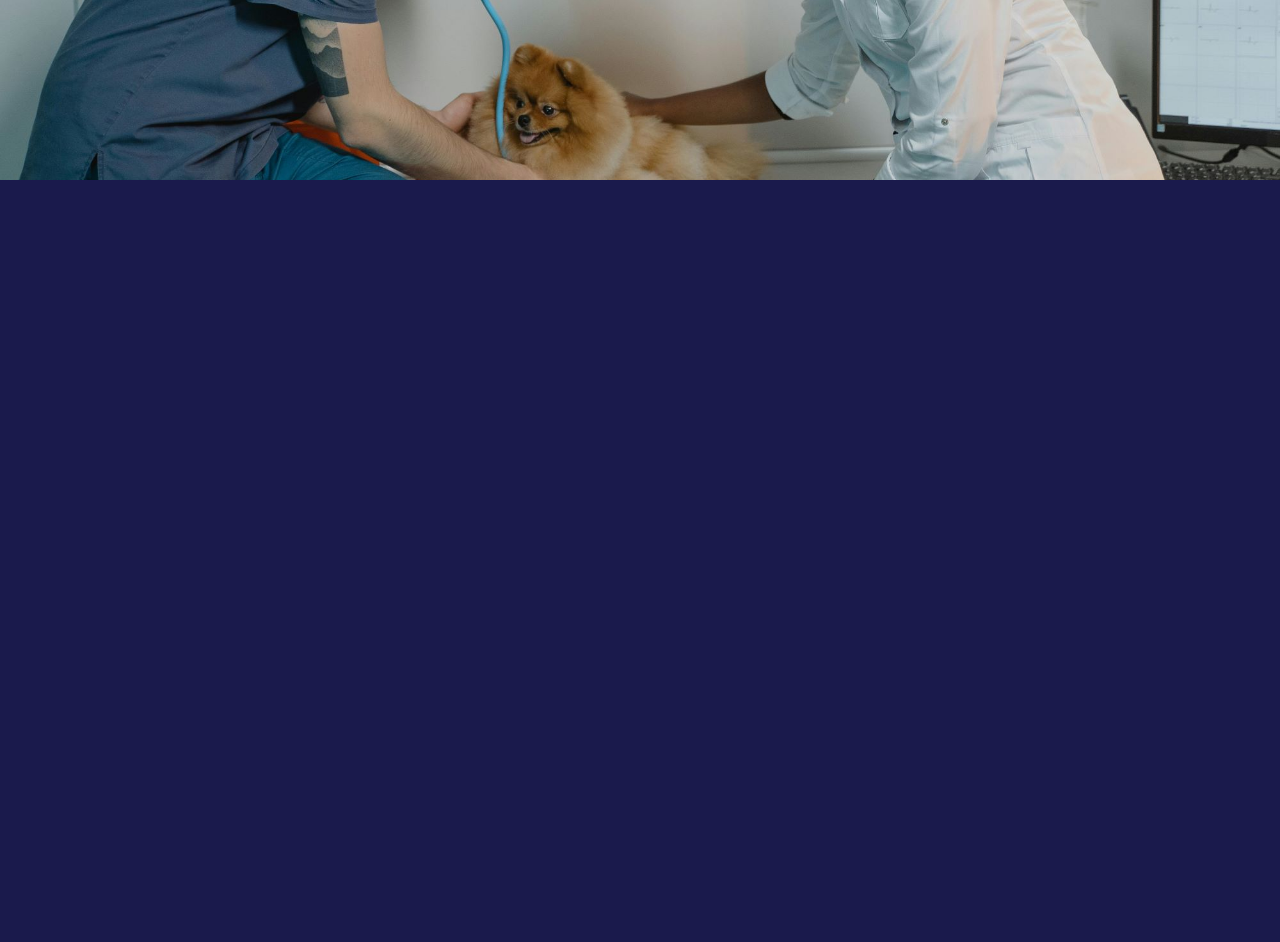
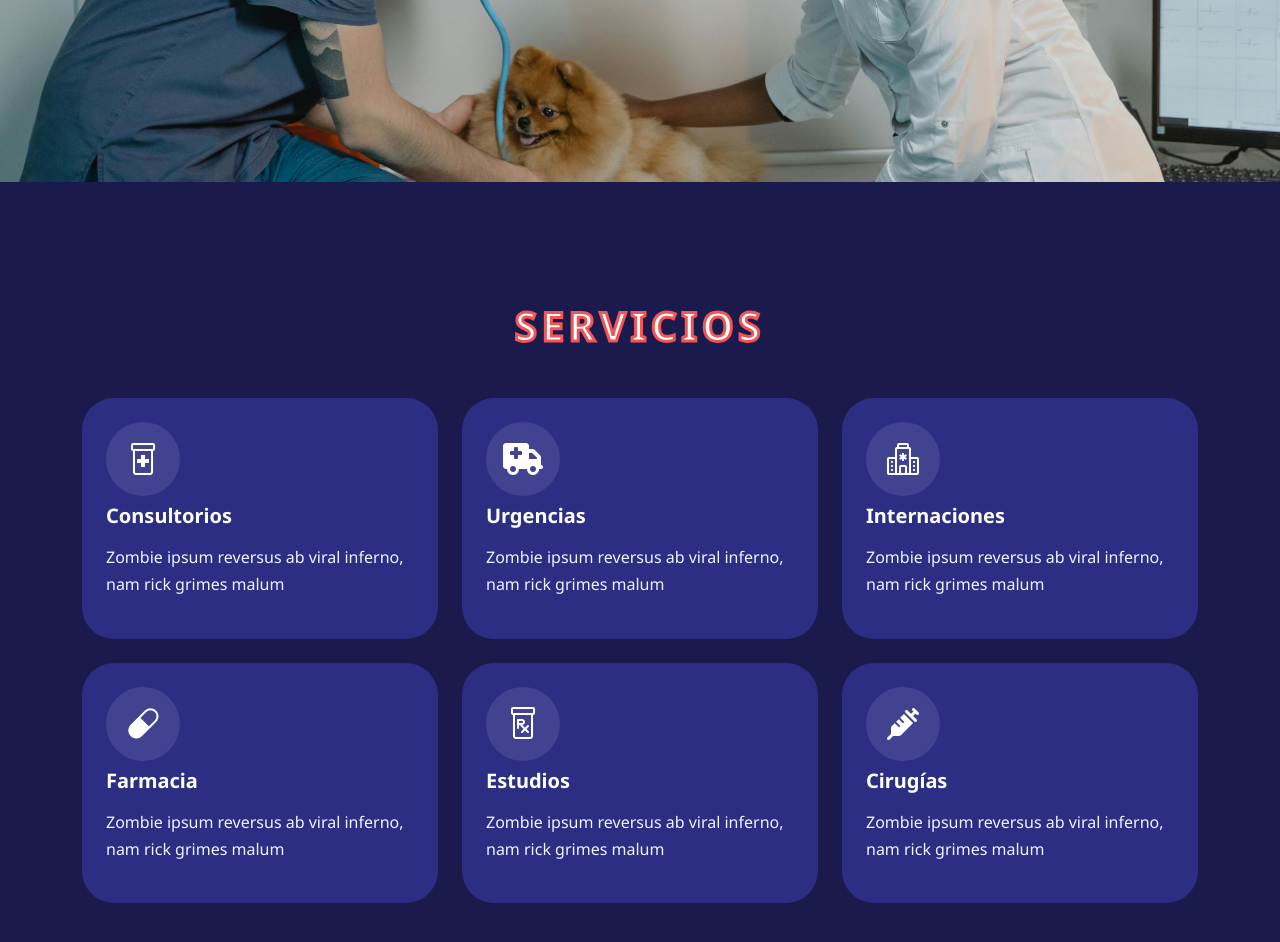
Before and after one commit to Scripts24/vet-pets, a plain HTML site: page index.html in a window 1280 px wide. Shown: the part 898-1840 px from the top of the page. Before the commit the page ends 1198 px from the top, so only its background shows below. Drawn offline with nearby package versions, Linux system fonts and the light colour scheme.

Commit message:
services section

```diff
--- a/css/style.css
+++ b/css/style.css
@@ -18,7 +18,7 @@
     --color-brand-light: #df7676;
     --color-body       : #EEF3FF;
     --color-heading    : #fff;
-    --color-border     : rgba(84, 85, 163, 0.1);
+    --color-border     : rgba(175, 175, 189, 0.1);
     --font-main        : 'Noto Sans', sans-serif;
     --border-radius    : 32px;
 }
@@ -56,6 +56,13 @@ section {
     padding: 120px 0;
 }
 
+.title {
+    margin-bottom      : 40px;
+    -webkit-text-stroke: 3px var(--color-brand);
+    color              : var(--color-heading);
+    letter-spacing     : .3rem;
+}
+
 .btn {
     padding: 12px 24px;
 }
@@ -76,7 +83,7 @@ section {
 
 .navbar {
     background-color: var(--color-bg-1) !important;
-    border-bottom: var(--color-border) 3px solid;
+    border-bottom   : var(--color-border) 5px solid;
 }
 
 .navbar-brand {
@@ -120,3 +127,22 @@ section {
     background           : url(../img/bg.jpg) no-repeat center center/cover;
     background-attachment: fixed;
 }
+
+/**SERVICIOS*/
+
+.service {
+    background-color: var(--color-bg-2);
+    border-radius   : var(--border-radius);
+}
+
+.icon-box {
+    width           : 74px;
+    height          : 74px;
+    background-color: rgba(255, 255, 255, .1);
+    border-radius   : 50%;
+    display         : inline-flex;
+    align-items     : center;
+    justify-content : center;
+    font-size       : 2rem;
+    color           : var(--color-heading);
+}
--- a/index.html
+++ b/index.html
@@ -9,6 +9,10 @@
     <link rel="shortcut icon" href="img/favicon.png" type="image/x-icon" />
     <!--Bootstrap icons-->
     <link rel="stylesheet" href="https://cdn.jsdelivr.net/npm/bootstrap-icons@1.11.3/font/bootstrap-icons.min.css" />
+    <!--Font Awesome-->
+    <link rel="stylesheet" href="https://cdnjs.cloudflare.com/ajax/libs/font-awesome/6.5.2/css/all.min.css"
+        integrity="sha512-SnH5WK+bZxgPHs44uWIX+LLJAJ9/2PkPKZ5QiAj6Ta86w+fsb2TkcmfRyVX3pBnMFcV7oQPJkl9QevSCWr3W6A=="
+        crossorigin="anonymous" referrerpolicy="no-referrer" />
     <!--Bootstrap css-->
     <link href="https://cdn.jsdelivr.net/npm/bootstrap@5.3.3/dist/css/bootstrap.min.css" rel="stylesheet"
         integrity="sha384-QWTKZyjpPEjISv5WaRU9OFeRpok6YctnYmDr5pNlyT2bRjXh0JMhjY6hW+ALEwIH" crossorigin="anonymous" />
@@ -52,7 +56,7 @@
     <!--Fin Navbar-->
     <main>
         <!--Inicio-->
-        <section id="home">
+        <section id="home" class="pb-0">
             <div class="container">
                 <div class="row justify-content-center text-center">
                     <div class="col-lg-10">
@@ -68,6 +72,73 @@
         </section>
         <!--Fin Sección Inicio-->
 
+        <!--Sección Servicios-->
+        <section id="services">
+            <div class="container">
+                <div class="row text-center">
+                    <div class="col-12 title">
+                        <h1 class="text-uppercase">Servicios</h1>
+                    </div>
+                </div>
+                <div class="row gy-4">
+                    <div class="col-lg-4 col-sm-6">
+                        <div class="service p-4">
+                            <div class="icon-box">
+                                <i class="bi bi-prescription2"></i>
+                            </div>
+                            <h5 class="mt-2 mb-3">Consultorios</h5>
+                            <p>Zombie ipsum reversus ab viral inferno, nam rick grimes malum</p>
+                        </div>
+                    </div>
+                    <div class="col-lg-4 col-sm-6">
+                        <div class="service p-4">
+                            <div class="icon-box">
+                                <i class="fa fa-ambulance" aria-hidden="true"></i>
+                            </div>
+                            <h5 class="mt-2 mb-3">Urgencias</h5>
+                            <p>Zombie ipsum reversus ab viral inferno, nam rick grimes malum</p>
+                        </div>
+                    </div>
+                    <div class="col-lg-4 col-sm-6">
+                        <div class="service p-4">
+                            <div class="icon-box">
+                                <i class="bi bi-hospital"></i>
+                            </div>
+                            <h5 class="mt-2 mb-3">Internaciones</h5>
+                            <p>Zombie ipsum reversus ab viral inferno, nam rick grimes malum</p>
+                        </div>
+                    </div>
+                    <div class="col-lg-4 col-sm-6">
+                        <div class="service p-4">
+                            <div class="icon-box">
+                                <i class="bi bi-capsule"></i>
+                            </div>
+                            <h5 class="mt-2 mb-3">Farmacia</h5>
+                            <p>Zombie ipsum reversus ab viral inferno, nam rick grimes malum</p>
+                        </div>
+                    </div>
+                    <div class="col-lg-4 col-sm-6">
+                        <div class="service p-4">
+                            <div class="icon-box">
+                                <i class="bi bi-prescription"></i>
+                            </div>
+                            <h5 class="mt-2 mb-3">Estudios</h5>
+                            <p>Zombie ipsum reversus ab viral inferno, nam rick grimes malum</p>
+                        </div>
+                    </div>
+                    <div class="col-lg-4 col-sm-6">
+                        <div class="service p-4">
+                            <div class="icon-box">
+                                <i class="fas fa-syringe"></i>
+                            </div>
+                            <h5 class="mt-2 mb-3">Cirugías</h5>
+                            <p>Zombie ipsum reversus ab viral inferno, nam rick grimes malum</p>
+                        </div>
+                    </div>
+                </div>
+            </div>
+        </section>
+        <!--Fin Sección Servicios-->
     </main>
     <!--Bootstrap js-->
     <script src="https://cdn.jsdelivr.net/npm/@popperjs/core@2.11.8/dist/umd/popper.min.js"
```
Also changed, not shown: img/home.png (deleted), img/logo3.png (deleted).
